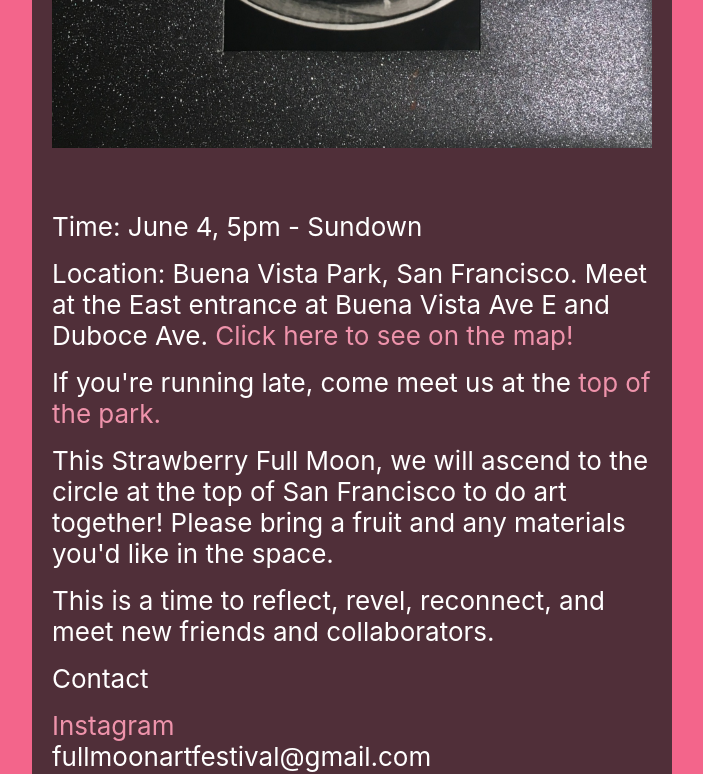
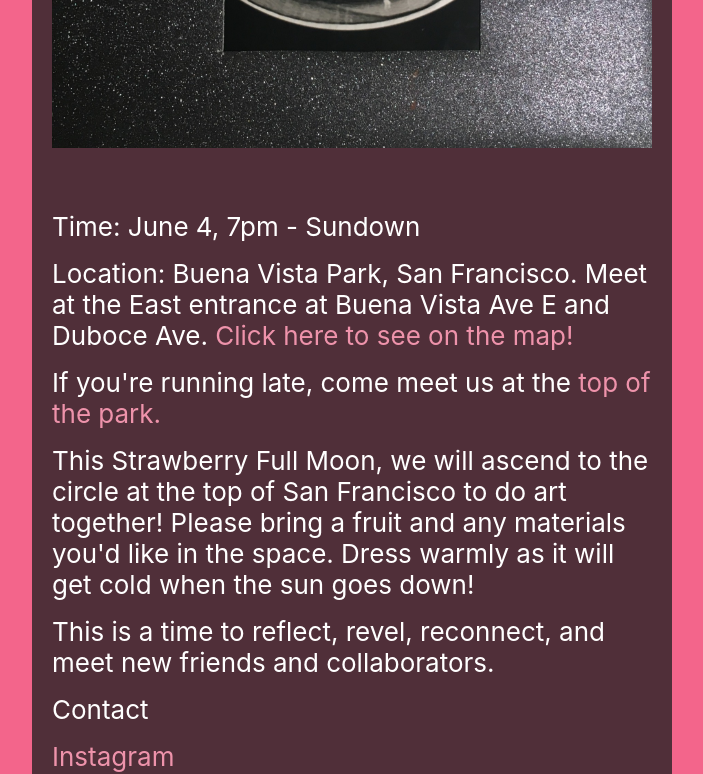
Before and after one commit to zevezev/fullmoonartfestival, a React (Create React App) app: page / in a window 1280 px wide. Shown: the part 621-1395 px from the top of the page, without its empty margins (288-991 px from the left). Built offline with nearby package versions, Linux system fonts and the light colour scheme.

Commit message:
Update StrawberryMoon.tsx
updated time

```diff
--- a/src/StrawberryMoon.tsx
+++ b/src/StrawberryMoon.tsx
@@ -18,7 +18,7 @@ export const StrawberryMoon = () => {
         alt="strawberry suspension"
       />
       <br />
-      <div>Time: June 4, 5pm - Sundown</div>
+      <div>Time: June 4, 7pm - Sundown</div>
       <div>
         Location: Buena Vista Park, San Francisco. Meet at the East entrance at
         Buena Vista Ave E and Duboce Ave.&nbsp;
@@ -33,7 +33,7 @@ export const StrawberryMoon = () => {
       <div>
         This Strawberry Full Moon, we will ascend to the circle at the top of
         San Francisco to do art together! Please bring a fruit and any materials
-        you'd like in the space.
+        you'd like in the space. Dress warmly as it will get cold when the sun goes down!
       </div>
       <div>
         This is a time to reflect, revel, reconnect, and meet new friends and
```
